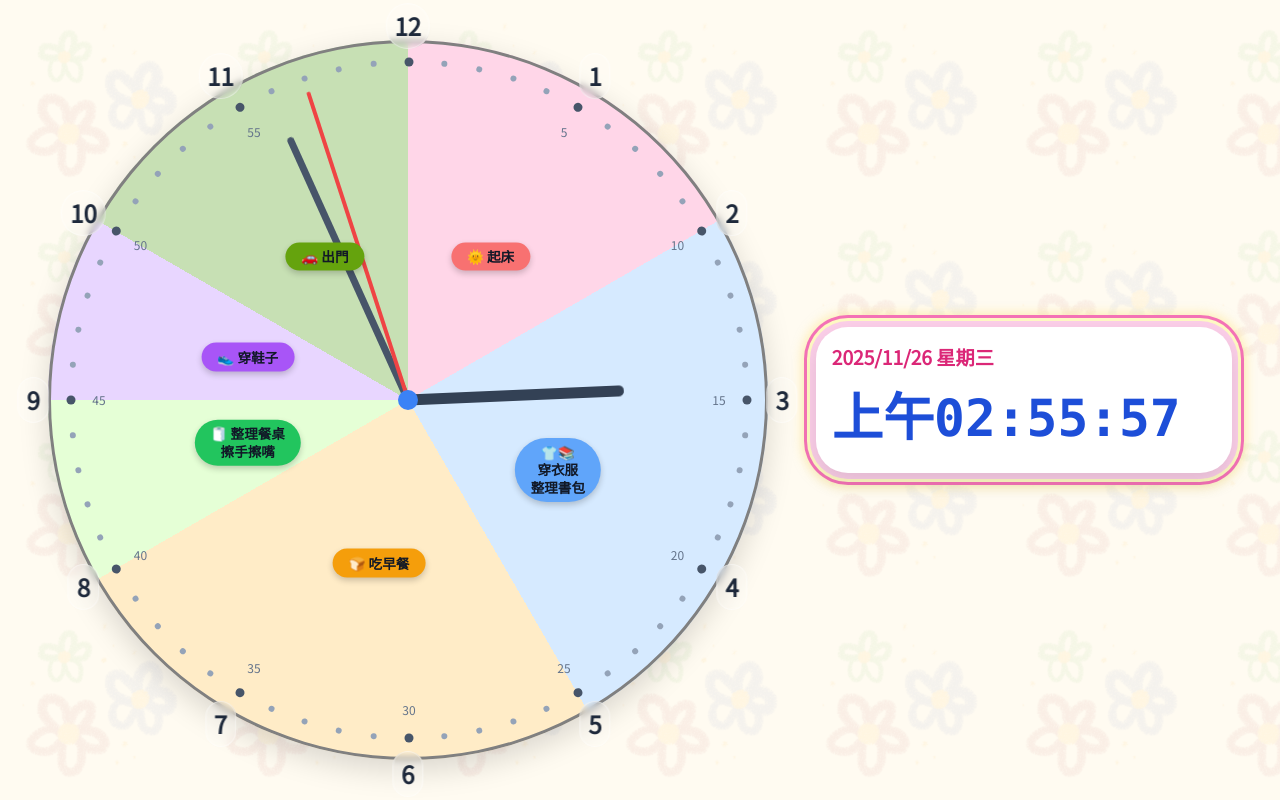
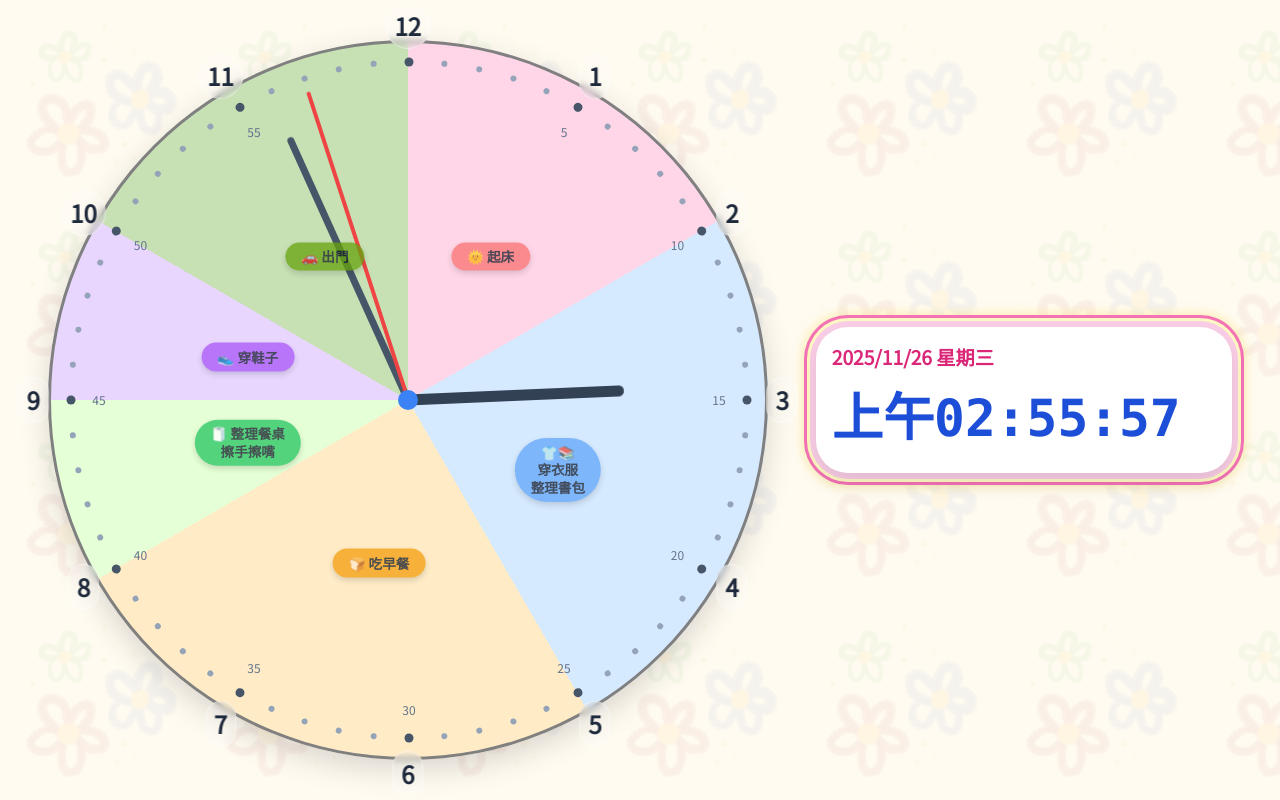
Before and after one commit to HannaHome/baby-clock2, a plain HTML site: page index.html in a window 1280 px wide. Drawn offline with nearby package versions, Linux system fonts and the light colour scheme.

Commit message:
Update index.html

```diff
--- a/index.html
+++ b/index.html
@@ -144,7 +144,7 @@
             font-size: 0.85rem;
             transition: transform 0.3s ease; /* 增加過渡效果 */
             /* 變更：不透明度提高到 1，確保文字清晰 */
-            opacity: 1;
+            opacity: 0.75;
         }
 
         /* 懸停或點擊時放大 */
```
